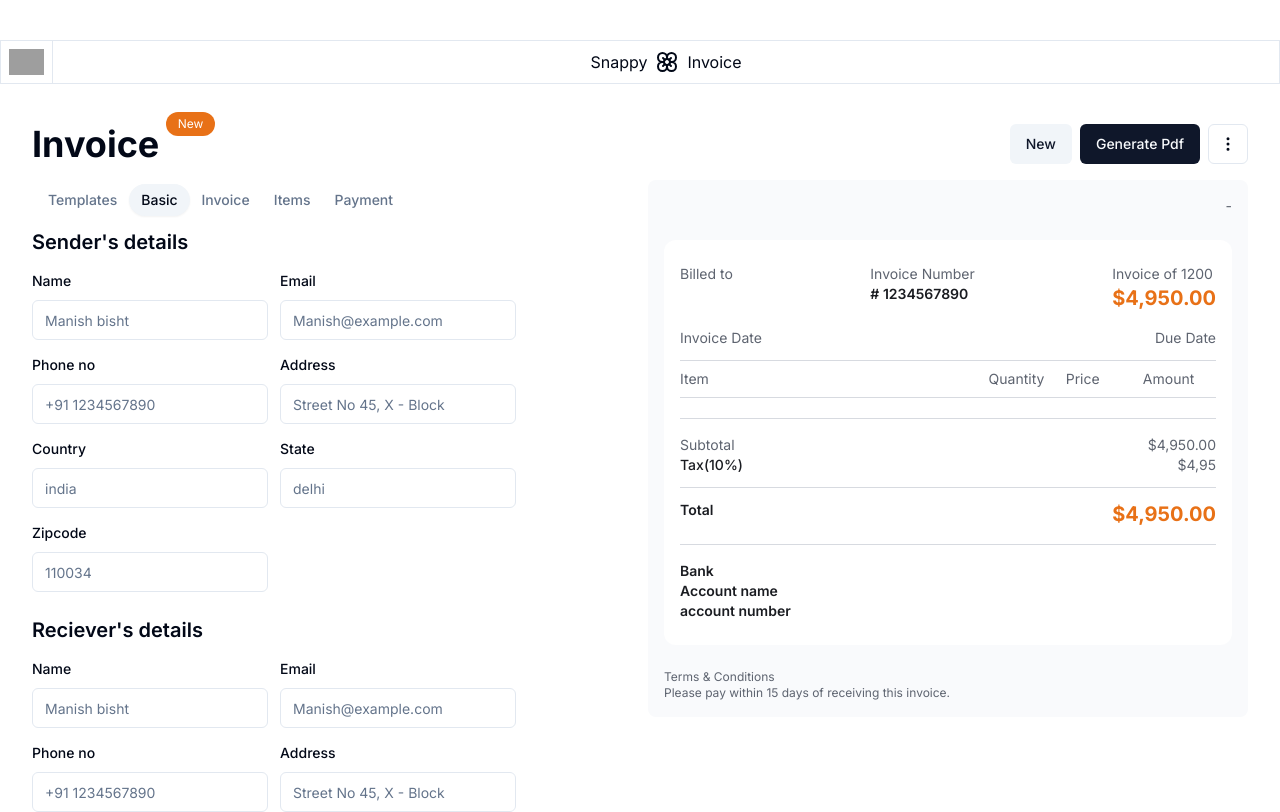
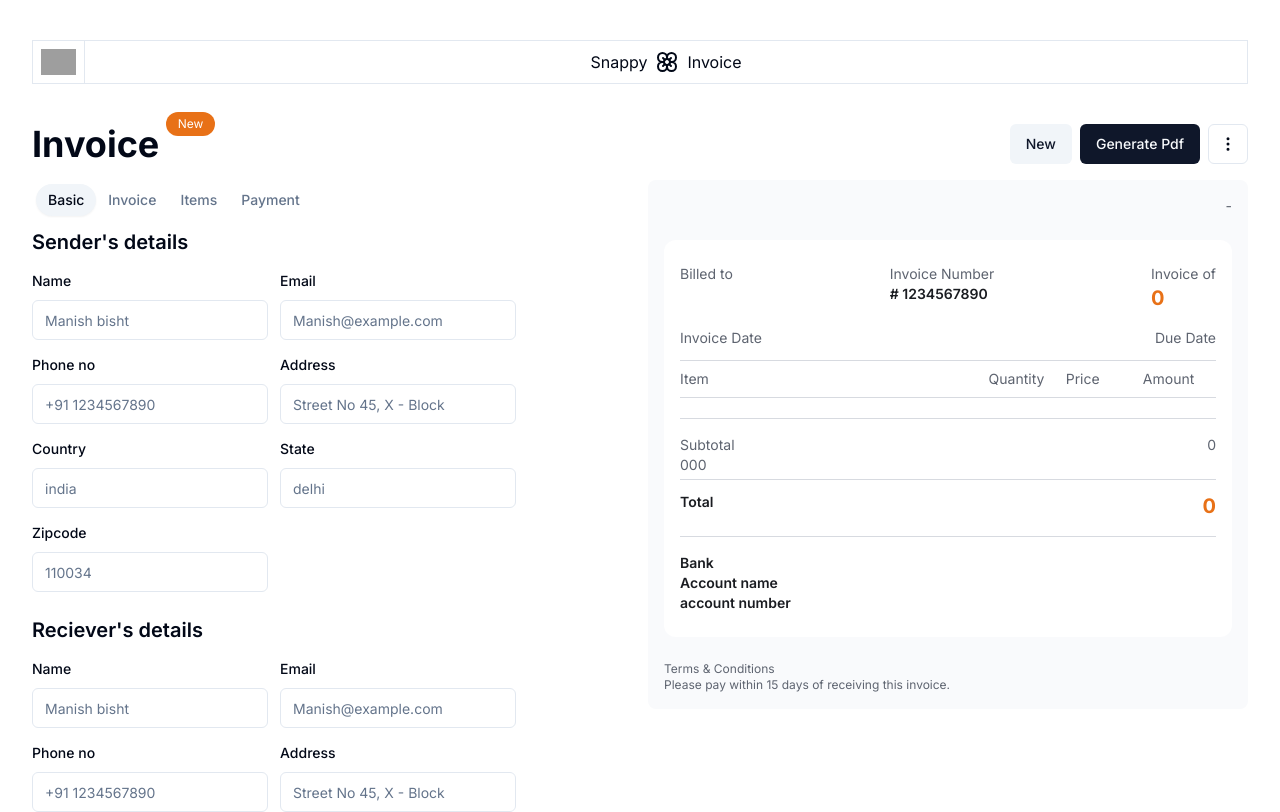
Before and after one commit to ManishBisht777/quick-invoice, a Next.js app: page /editor/modern in a window 1280 px wide. Shown: the top 812 px of the page. Built offline with nearby package versions, Linux system fonts and the light colour scheme; grey boxes are pictures that could not be loaded.

Commit message:
fix: calculations

```diff
--- a/src/app/(root)/layout.tsx
+++ b/src/app/(root)/layout.tsx
@@ -6,7 +6,7 @@ interface LayoutProps {
 
 export default function layout({ children }: LayoutProps) {
   return (
-    <main>
+    <main className="container">
       <Navbar />
       <section>{children}</section>
     </main>
--- a/src/app/(root)/templates/page.tsx
+++ b/src/app/(root)/templates/page.tsx
@@ -1,10 +1,9 @@
 import { AllTemplates } from "@/lib/templates/util";
-import Image from "next/image";
 import Link from "next/link";
 
 export default function Page() {
   return (
-    <div className="container grid grid-cols-3 gap-6 min-h-screen justify-center">
+    <div className="grid grid-cols-3 gap-6 min-h-screen justify-center">
       {Object.keys(AllTemplates).map((key) => {
         const templateImage = AllTemplates[key].image;
         return (
--- a/src/components/Editor.tsx
+++ b/src/components/Editor.tsx
@@ -35,10 +35,6 @@ export default function Editor({ id }: { id: string }) {
 
   const [loading, setLoading] = useState(false);
 
-  function onSubmit(values: z.infer<typeof templatePropsSchema>) {
-    console.log(values);
-  }
-
   const { fields, append, remove } = useFieldArray({
     control: form.control,
     name: "items",
@@ -75,7 +71,7 @@ export default function Editor({ id }: { id: string }) {
 
   return (
     <Form {...form}>
-      <div className="flex w-full container gap-4">
+      <div className="flex w-full gap-4">
         <div className="w-1/2 space-y-4">
           <div className="relative w-fit">
             <h3 className="text-4xl font-bold">Invoice</h3>
@@ -83,11 +79,11 @@ export default function Editor({ id }: { id: string }) {
               New
             </span>
           </div>
-          <form onSubmit={form.handleSubmit(onSubmit)}>
+          <form>
             <ScrollArea className="h-screen rounded-md">
               <Tabs className="h-screen" defaultValue="user">
                 <TabsList>
-                  <TabsTrigger value="templates">Templates</TabsTrigger>
+                  {/* <TabsTrigger value="templates">Templates</TabsTrigger> */}
                   <TabsTrigger value="user">Basic</TabsTrigger>
                   <TabsTrigger value="client">Invoice</TabsTrigger>
                   <TabsTrigger value="items">Items</TabsTrigger>
--- a/src/components/form/invoiceDetails.tsx
+++ b/src/components/form/invoiceDetails.tsx
@@ -23,7 +23,6 @@ interface InvoiceDetailsProps {
 }
 
 export function InvoiceDetails({ form }: InvoiceDetailsProps) {
-  console.log(form.getValues());
   return (
     <>
       <div className="space-y-6 mt-6 w-full">
--- a/src/components/form/itemDetails.tsx
+++ b/src/components/form/itemDetails.tsx
@@ -104,6 +104,7 @@ export default function ItemDetails({
 
       <Button
         className="mt-4"
+        type="button"
         onClick={() =>
           append({ name: "", description: "", price: 0, quantity: 1 })
         }
--- a/src/components/form/paymentDetails.tsx
+++ b/src/components/form/paymentDetails.tsx
@@ -63,6 +63,45 @@ export function PaymentDetails({ form }: PaymentDetailsProps) {
                 </FormItem>
               )}
             />
+            <FormField
+              control={form.control}
+              name={"paymentDetails.tax"}
+              render={({ field }) => (
+                <FormItem>
+                  <Label htmlFor="Tax">Tax</Label>
+                  <FormControl>
+                    <Input placeholder="30%" {...field} />
+                  </FormControl>
+                  <FormMessage />
+                </FormItem>
+              )}
+            />
+            <FormField
+              control={form.control}
+              name={"paymentDetails.discount"}
+              render={({ field }) => (
+                <FormItem>
+                  <Label htmlFor="Discount">Discount</Label>
+                  <FormControl>
+                    <Input placeholder="5%" {...field} />
+                  </FormControl>
+                  <FormMessage />
+                </FormItem>
+              )}
+            />
+            <FormField
+              control={form.control}
+              name={"paymentDetails.shipping"}
+              render={({ field }) => (
+                <FormItem>
+                  <Label htmlFor="Shipping">Shipping</Label>
+                  <FormControl>
+                    <Input placeholder="5%" {...field} />
+                  </FormControl>
+                  <FormMessage />
+                </FormItem>
+              )}
+            />
           </div>
         </div>
       </div>
--- a/src/components/templates/Modern.tsx
+++ b/src/components/templates/Modern.tsx
@@ -1,4 +1,5 @@
 import { templateProps } from "@/config/template";
+import { getPercentageValue } from "@/lib/mathUtil";
 import { initialTemplateProps } from "@/types/template";
 
 interface ModernTemplateProps {
@@ -8,6 +9,16 @@ interface ModernTemplateProps {
 export default function Modern({ initialValue }: ModernTemplateProps) {
   const templateValues = initialValue || templateProps;
 
+  const totalAmount = templateValues.items.reduce(
+    (acc, item) => acc + item.price * item.quantity,
+    0
+  );
+
+  console.log(
+    totalAmount,
+    templateValues.paymentDetails.tax,
+    templateValues.paymentDetails.discount
+  );
   return (
     <div className="text-[#5E6470] text-sm w-full h-fit bg-[#F9FAFC] p-4 rounded-lg group relative">
       <div className="flex justify-between items-end">
@@ -51,8 +62,8 @@ export default function Modern({ initialValue }: ModernTemplateProps) {
             </p>
           </div>
           <div>
-            <p>Invoice of 1200</p>
-            <p className="text-[#E87117] text-xl font-bold">$4,950.00</p>
+            <p>Invoice of</p>
+            <p className="text-[#E87117] text-xl font-bold">{totalAmount}</p>
           </div>
         </div>
 
@@ -99,18 +110,57 @@ export default function Modern({ initialValue }: ModernTemplateProps) {
               </div>
             ))}
           </div>
-          <div className="mt-4">
+          <div className="mt-4 space-y-1">
             <div className="flex justify-between">
               <p>Subtotal</p>
-              <p>$4,950.00</p>
+              <p>{totalAmount}</p>
             </div>
-            <div className="flex justify-between gap-3">
-              <p className="text-[#1A1C21] font-medium">Tax{"(10%)"}</p>
-              <p>$4,95</p>
-            </div>
+            {templateValues.paymentDetails.tax && (
+              <div className="flex justify-between gap-3">
+                <p className="text-[#1A1C21] font-medium">
+                  Tax{`(${templateValues.paymentDetails.tax}%)`}
+                </p>
+                <p>
+                  {getPercentageValue(
+                    totalAmount,
+                    templateValues.paymentDetails.tax
+                  )}
+                </p>
+              </div>
+            )}
+            {templateValues.paymentDetails.discount && (
+              <div className="flex justify-between gap-3">
+                <p className="text-[#1A1C21] font-medium">
+                  Discount{`(${templateValues.paymentDetails.discount}%)`}
+                </p>
+                <p>
+                  {getPercentageValue(
+                    totalAmount,
+                    templateValues.paymentDetails.discount
+                  )}
+                </p>
+              </div>
+            )}
+            {templateValues.paymentDetails.shipping && (
+              <div className="flex justify-between gap-3">
+                <p className="text-[#1A1C21] font-medium">
+                  Shipping{`(${templateValues.paymentDetails.shipping}%)`}
+                </p>
+                <p>
+                  {getPercentageValue(
+                    totalAmount,
+                    templateValues.paymentDetails.shipping
+                  )}
+                </p>
+              </div>
+            )}
             <div className="flex justify-between border-t border-[#D7DAE0] mt-3 pt-3">
               <p className="text-[#1A1C21] font-semibold">Total</p>
-              <p className="text-[#E87117] text-xl font-bold">$4,950.00</p>
+              <p className="text-[#E87117] text-xl font-bold">
+                {totalAmount +
+                  templateValues.paymentDetails.tax * 100 -
+                  templateValues.paymentDetails.discount * 100}
+              </p>
             </div>
           </div>
         </div>
--- a/src/config/template.ts
+++ b/src/config/template.ts
@@ -63,6 +63,9 @@ export const templateProps = {
     bankName: "Bank Name",
     accountName: "Account Name",
     accountNumber: "Account Number",
+    tax: 5,
+    discount: 2,
+    shipping: 3,
   },
 };
 
@@ -106,5 +109,8 @@ export const emptyTemplateProps = {
     bankName: "",
     accountName: "",
     accountNumber: "",
+    tax: 0,
+    discount: 0,
+    shipping: 0,
   },
 };
--- /dev/null
+++ b/src/lib/mathUtil.ts
@@ -0,0 +1,3 @@
+export const getPercentageValue = (value: number, percentage: number) => {
+  return (value * percentage) / 100;
+};
--- a/src/lib/utils.ts
+++ b/src/lib/utils.ts
@@ -1,6 +1,6 @@
-import { type ClassValue, clsx } from "clsx"
-import { twMerge } from "tailwind-merge"
+import { type ClassValue, clsx } from "clsx";
+import { twMerge } from "tailwind-merge";
 
 export function cn(...inputs: ClassValue[]) {
-  return twMerge(clsx(inputs))
+  return twMerge(clsx(inputs));
 }
--- a/src/types/formSchema.ts
+++ b/src/types/formSchema.ts
@@ -42,6 +42,9 @@ const paymentDetailsSchema = z.object({
   bankName: z.string(),
   accountName: z.string(),
   accountNumber: z.string(),
+  tax: z.coerce.number(),
+  discount: z.coerce.number(),
+  shipping: z.coerce.number(),
 });
 
 export const templatePropsSchema = z.object({
```
Also changed, not shown: src/types/template.ts (+3 -6 lines).
